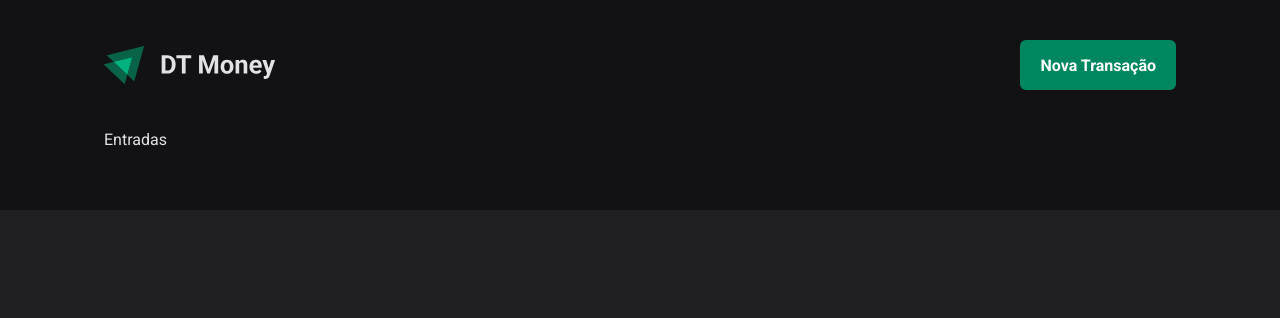
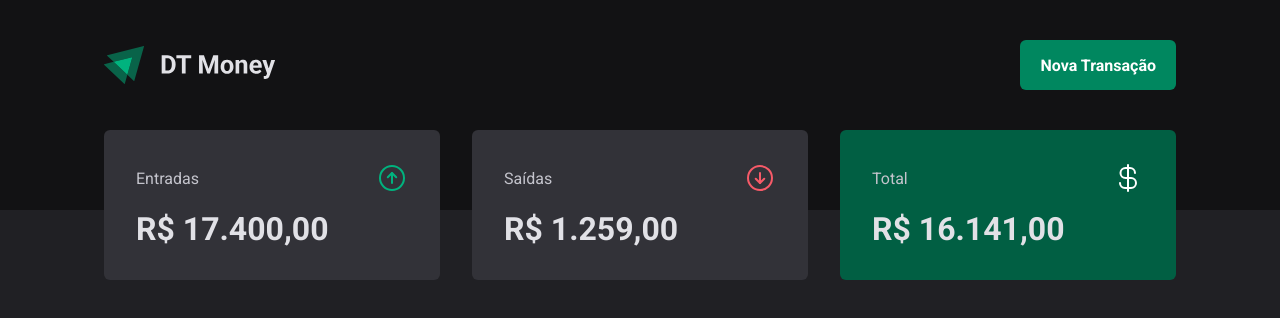
Before and after one commit to EbersonSilva/03-dt-money, a React (Vite) app: page / in a window 1280 px wide. Shown: the top 318 px of the page. Built offline with nearby package versions, Linux system fonts and the light colour scheme.

Commit message:
Criação do component de Summary e estilização

```diff
--- a/src/components/Summary/index.tsx
+++ b/src/components/Summary/index.tsx
@@ -1,13 +1,36 @@
-import { SummaryContainer } from './styles'
+import { SummaryCard, SummaryContainer } from './styles'
+import { ArrowCircleUp, ArrowCircleDown, CurrencyDollar } from 'phosphor-react'
 
 export function Summary() {
   return (
     <SummaryContainer>
-      <div>
+      {/* Card 1 */}
+      <SummaryCard>
         <header>
           <span>Entradas</span>
+          <ArrowCircleUp size={32} color="#00b37e" />
         </header>
-      </div>
+        <strong>R$ 17.400,00</strong>
+      </SummaryCard>
+
+      {/* card 2 */}
+      <SummaryCard>
+        <header>
+          <span>Saídas</span>
+          <ArrowCircleDown size={32} color="#f75a68" />
+        </header>
+        <strong>R$ 1.259,00</strong>
+      </SummaryCard>
+
+      {/* card 3 */}
+      {/* Propriedade de cor atribuida para o card Total */}
+      <SummaryCard variant="green">
+        <header>
+          <span>Total</span>
+          <CurrencyDollar size={32} color="#fff" />
+        </header>
+        <strong>R$ 16.141,00</strong>
+      </SummaryCard>
     </SummaryContainer>
   )
 }
--- a/src/components/Summary/styles.ts
+++ b/src/components/Summary/styles.ts
@@ -1,4 +1,4 @@
-import styled from "styled-components";
+import styled, { css } from "styled-components";
 
 export const SummaryContainer = styled.section`
 width: 100%;
@@ -13,3 +13,30 @@
 margin-top: -5rem;
 
 `
+// Propriendade de cor criado para usar no card
+interface SummaryCardProps{
+  variant?: 'green';
+}
+
+export const SummaryCard = styled.div<SummaryCardProps>`
+background: ${props => props.theme["gray-600"]};
+border-radius: 6px;
+padding: 2rem;
+
+header{
+  display: flex;
+  align-items: center;
+  justify-content: space-between;
+  color: ${props => props.theme["gray-300"]};
+}
+
+strong{
+  display: block;
+  margin-top: 1rem;
+  font-size: 2rem;
+}
+
+/* Condicional para atribuição de cor */
+${props => props.variant === 'green' && css`
+background: ${props.theme["green-700"]};`}
+`;
```
